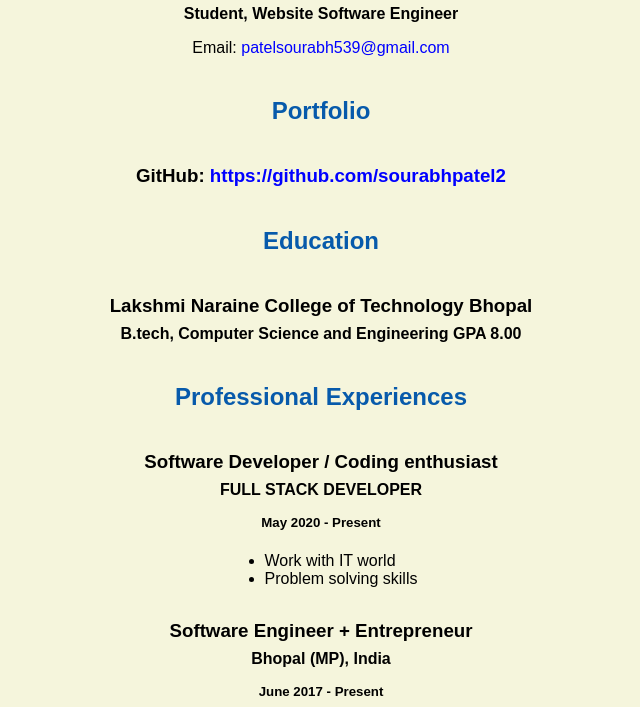
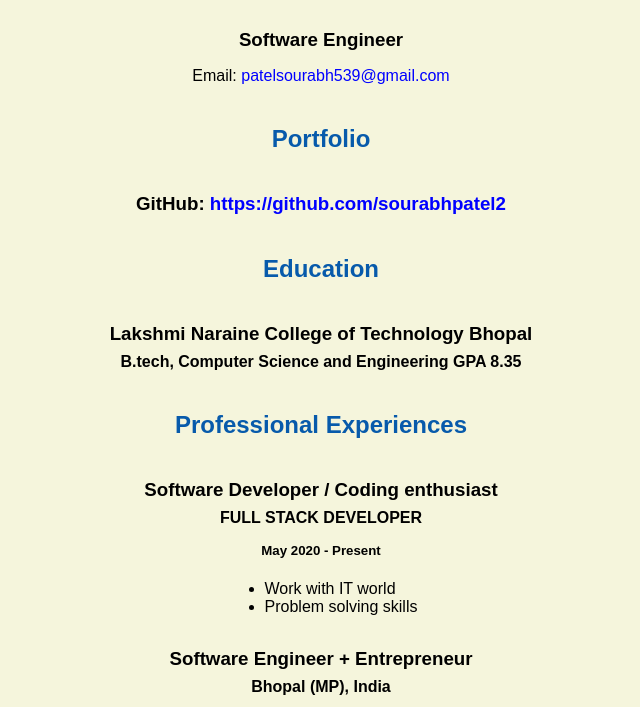
Before and after one commit to sourabhpatel2/sourabhpatel2.github.io, a plain HTML site: page resume.html in a window 1280 px wide. Shown: the part 593-1300 px from the top of the page, without its empty margins (319-959 px from the left). Drawn offline with Linux system fonts and the light colour scheme.

Commit message:
Update resume.html

```diff
--- a/resume.html
+++ b/resume.html
@@ -20,7 +20,7 @@
     <img src="images/patel.jpg" alt="Harrison Kong's headshot" width="20%">
 
     <h1>Sourabh Patel</h1>
-    <h4>Student, Website Software Engineer</h4>
+    <h3>Software Engineer</h3>
 
     <p>Email: <a href="mailto:patelsourabh539@gmail.com" target="_blank">patelsourabh539@gmail.com</a></p>
     <!-- don't post physical address, personal phone number or other personal information on the web! -->
@@ -31,7 +31,7 @@
     <h2>Education</h2>
 
     <h3>Lakshmi Naraine College of Technology Bhopal</h3>
-    <h4>B.tech, Computer Science and Engineering GPA 8.00</h4>
+    <h4>B.tech, Computer Science and Engineering GPA 8.35</h4>
 
     <h2>Professional Experiences</h2>
 
@@ -46,7 +46,7 @@
 
     <h3>Software Engineer + Entrepreneur</h3>
     <h4>Bhopal (MP), India</h4>
-    <h5>June 2017 - Present</h5>
+    <h5>June 2017 - July 2021</h5>
       <ul>
         <li>Who loves to own profession</li>
         <li>Learning new things</li>
```
